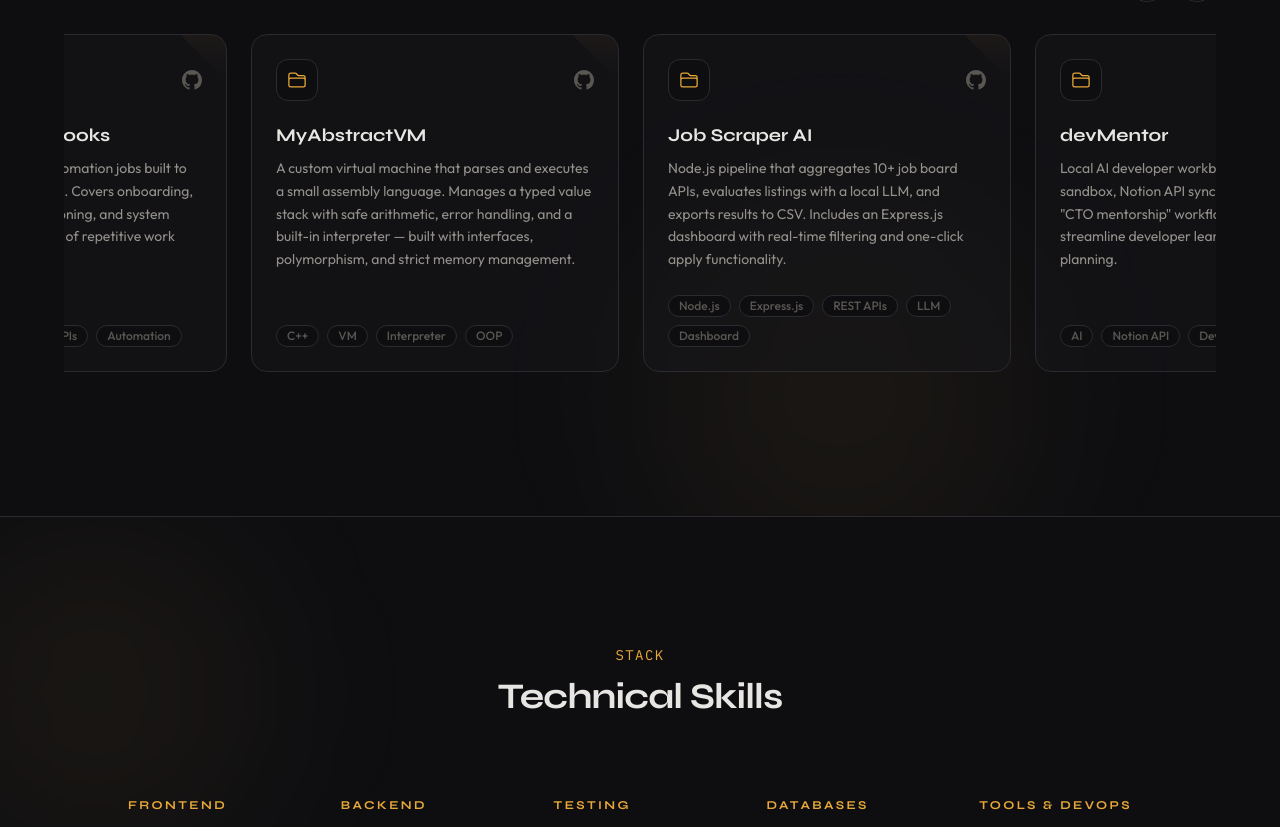
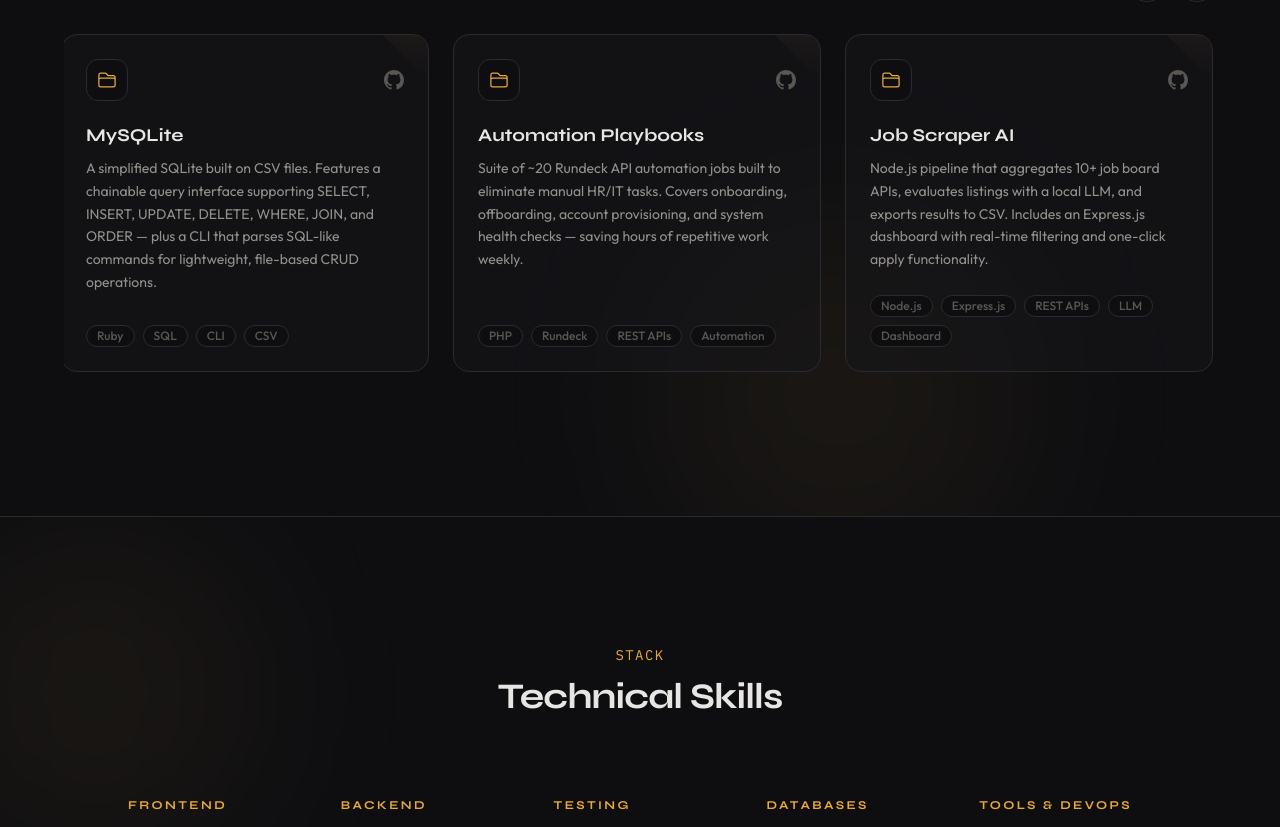
Before and after one commit to Alessandro-git-hub/portfolio, a Vue app: page / in a window 1280 px wide. Shown: the part 3364-4191 px from the top of the page. Built offline with nearby package versions, Linux system fonts and the light colour scheme.

Commit message:
feat: add new project entry for MySqlite with detailed description and tags

```diff
--- a/src/components/ProjectsSection.vue
+++ b/src/components/ProjectsSection.vue
@@ -25,18 +25,25 @@ const projects: Project[] = [
     github: 'https://github.com/Alessandro-git-hub/devMentor',
   },
   {
+    title: 'MyAbstractVM',
+    description:
+      'A custom virtual machine that parses and executes a small assembly language. Manages a typed value stack with safe arithmetic, error handling, and a built-in interpreter — built with interfaces, polymorphism, and strict memory management.',
+    tags: ['C++', 'VM', 'Interpreter', 'OOP'],
+    github: 'https://github.com/Alessandro-git-hub/cpp_my-abstract-vm',
+  },
+  {
+    title: 'MySQLite',
+    description:
+      'A simplified SQLite built on CSV files. Features a chainable query interface supporting SELECT, INSERT, UPDATE, DELETE, WHERE, JOIN, and ORDER — plus a CLI that parses SQL-like commands for lightweight, file-based CRUD operations.',
+    tags: ['Ruby', 'SQL', 'CLI', 'CSV'],
+    github: 'https://github.com/Alessandro-git-hub/my-sqlite',
+  },
+  {
     title: 'Automation Playbooks',
     description:
       'Suite of ~20 Rundeck API automation jobs built to eliminate manual HR/IT tasks. Covers onboarding, offboarding, account provisioning, and system health checks — saving hours of repetitive work weekly.',
     tags: ['PHP', 'Rundeck', 'REST APIs', 'Automation'],
     github: 'https://github.com/Alessandro-git-hub',
-  },
-  {
-    title: 'MyAbstractVM',
-    description:
-      'A custom virtual machine that parses and executes a small assembly language. Manages a typed value stack with safe arithmetic, error handling, and a built-in interpreter — built with interfaces, polymorphism, and strict memory management.',
-    tags: ['C++', 'VM', 'Interpreter', 'OOP'],
-    github: 'https://github.com/Alessandro-git-hub/cpp_my-abstract-vm',
   },
 ]
 
```
